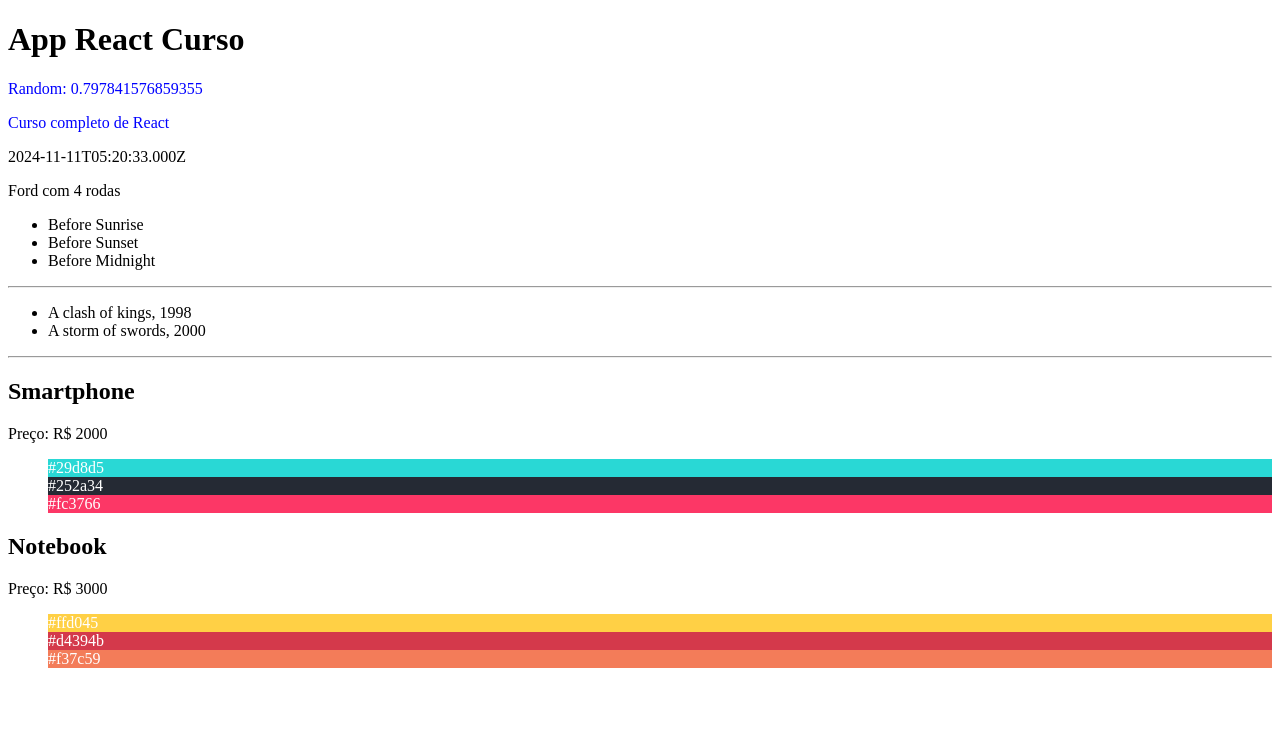
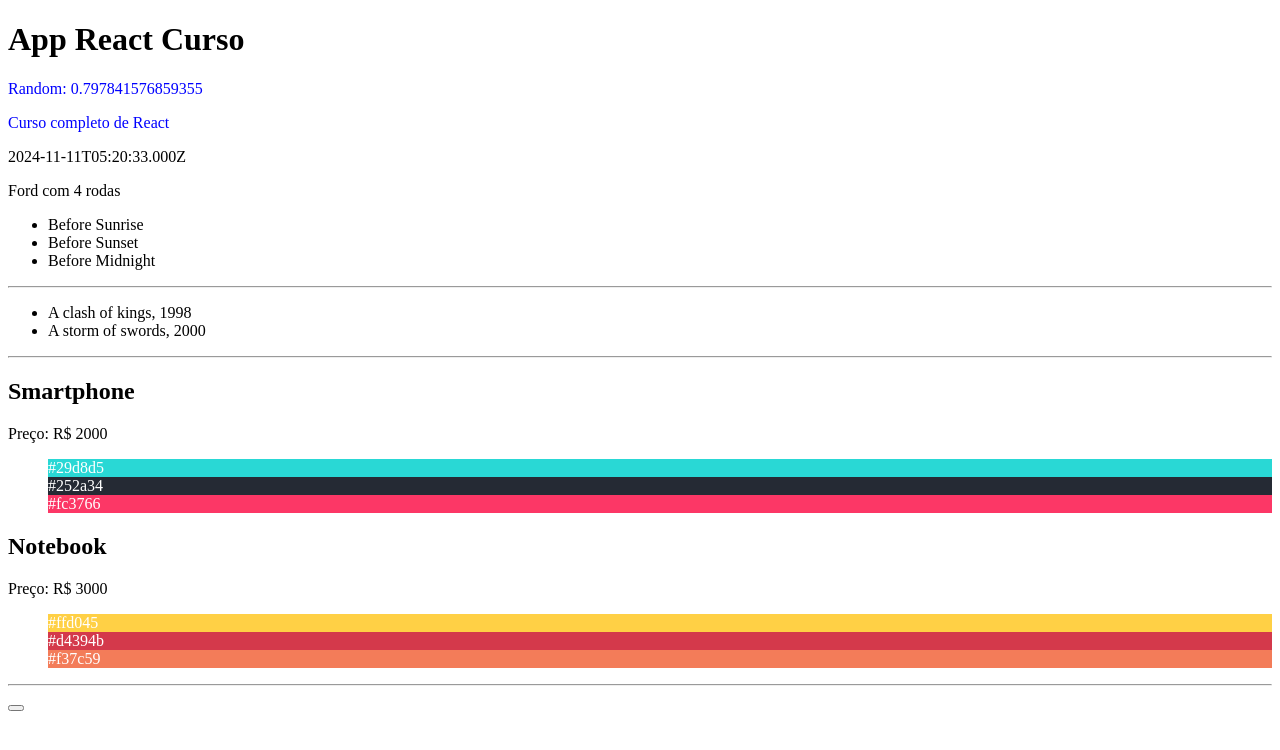
Before and after one commit to Dev-HideyukiTakahashi/origamid-react-course, a React app: page / in a window 1280 px wide. Shown: the top 750 px of the page. Built offline with nearby package versions, Linux system fonts and the light colour scheme; the HTML template or start-up script is replaced by a standard one.

Commit message:
aula: button

```diff
--- /dev/null
+++ b/src/Botao.jsx
@@ -0,0 +1,16 @@
+import React from "react";
+
+function Botao() {
+  function handleClick(event) {
+    console.log("clicou");
+    console.log(event.target);
+  }
+  return (
+    <>
+      <hr />
+      <button onClick={handleClick}></button>
+    </>
+  );
+}
+
+export default Botao;
--- a/src/index.jsx
+++ b/src/index.jsx
@@ -2,10 +2,12 @@ import { StrictMode } from "react";
 import { createRoot } from "react-dom/client";
 import App from "./App.jsx";
 import Exercicio from "./Exercicio.jsx";
+import Botao from "./Botao.jsx";
 
 createRoot(document.getElementById("root")).render(
   <>
     <App />
     <Exercicio />
+    <Botao />
   </>
 );
```
